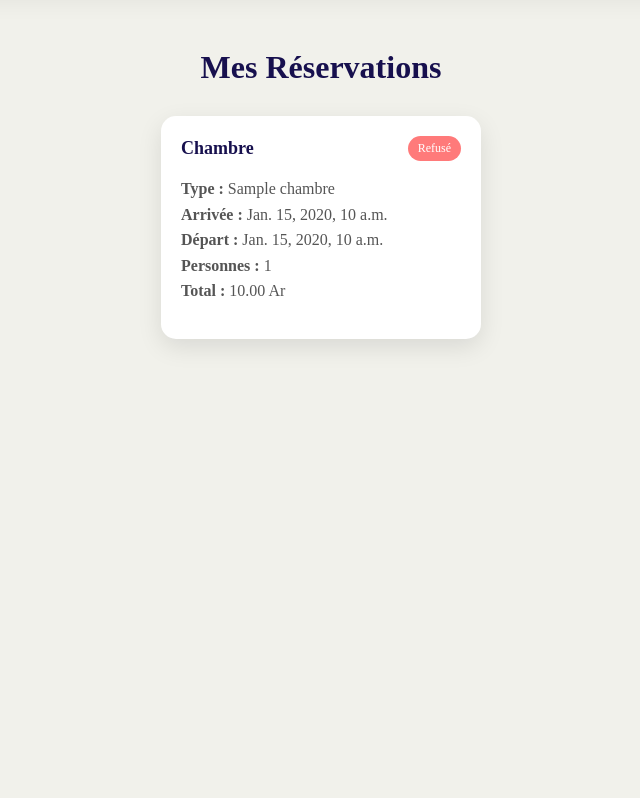
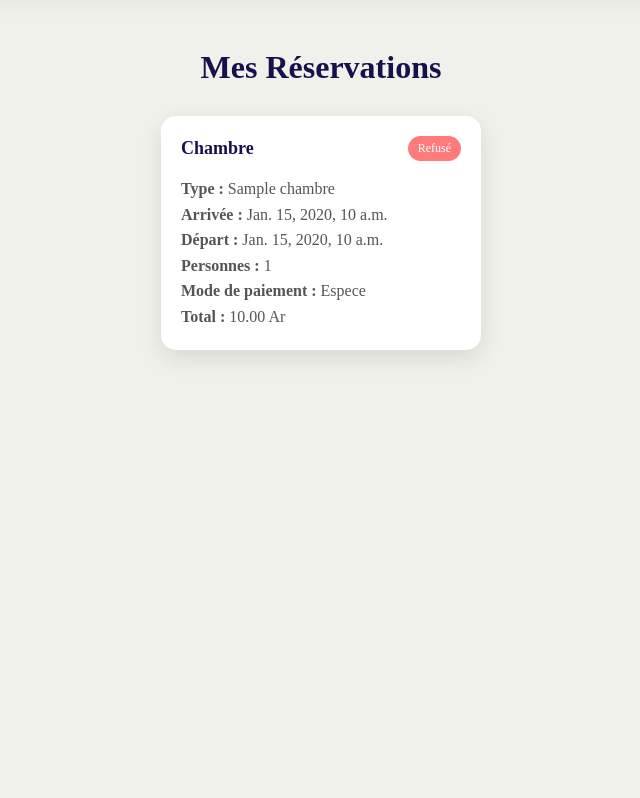
Before and after one commit to AudricDev/Gestion_hoteliere, a Django app: page /GH/mesReservations/ in a window 1280 px wide. Shown: the part 76-874 px from the top of the page, without its empty margins (319-959 px from the left). Run offline with Django 5.2, Linux system fonts and the light colour scheme; a user stored in the database is signed in; tables that the repository leaves empty hold one stand-in row (values such as "Sample post"); grey boxes marked "Sample" are stand-in pictures; some web fonts are replaced.

Commit message:
update mode de paiement

```diff
--- a/src/hotel/views.py
+++ b/src/hotel/views.py
@@ -602,6 +602,8 @@ def paiement(request, reservation_id):
             capture=request.FILES.get("capture"),
             status="Non payé"
         )
+        if request.POST.get("mode_payement") == "Espèce":
+            return redirect('mesReservations', reservation.id)
         return redirect('paiement_success', reservation.id)
 
     return render(request, "formPaiement.html", {
--- a/src/templates/mesReservations.html
+++ b/src/templates/mesReservations.html
@@ -19,15 +19,16 @@
                     <p><strong>Arrivée :</strong> {{ r.date_arrivee }}</p>
                     <p><strong>Départ :</strong> {{ r.date_depart }}</p>
                     <p><strong>Personnes :</strong> {{ r.nbr_pers }}</p>
+                    <p><strong>Mode de paiement :</strong> {{ r.payement.mode_payement }}</p>
                     <p><strong>Total :</strong> {{ r.prix_total }} Ar</p>
                 </div>
-                <div class="card_footer">
-                    {% if r.status == "En attente de validation" %}
+                {% comment %} <div class="card_footer">
+                    {% if r.status == "En attente de validation" and r.payement.mode_payement == "Espece"%}
                         <a href="{% url 'paiement' r.id %}">
                             <button>Payer</button>
                         </a>
                     {% endif %}
-                </div>
+                </div> {% endcomment %}
             </div>
             {% endfor %}
         </div>
```
Also changed, not shown: src/templates/formPaiement.html (+16 -7 lines), src/templates/reservation.html (+3 -15 lines), src/media/payement/chambre4_HKXrwQ5.jpg (added), src/media/payement/chambre4_q0s9CzG.jpg (added).
